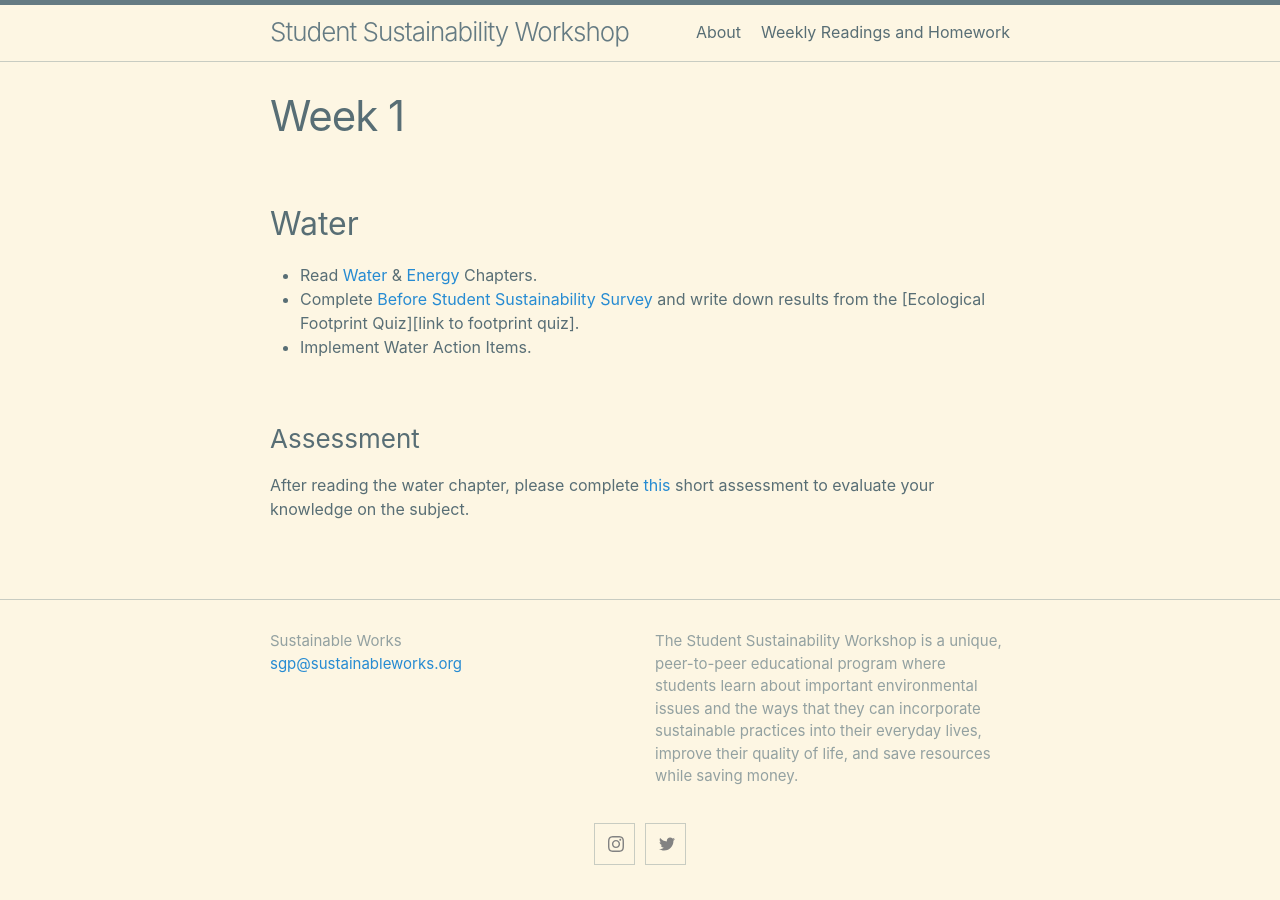
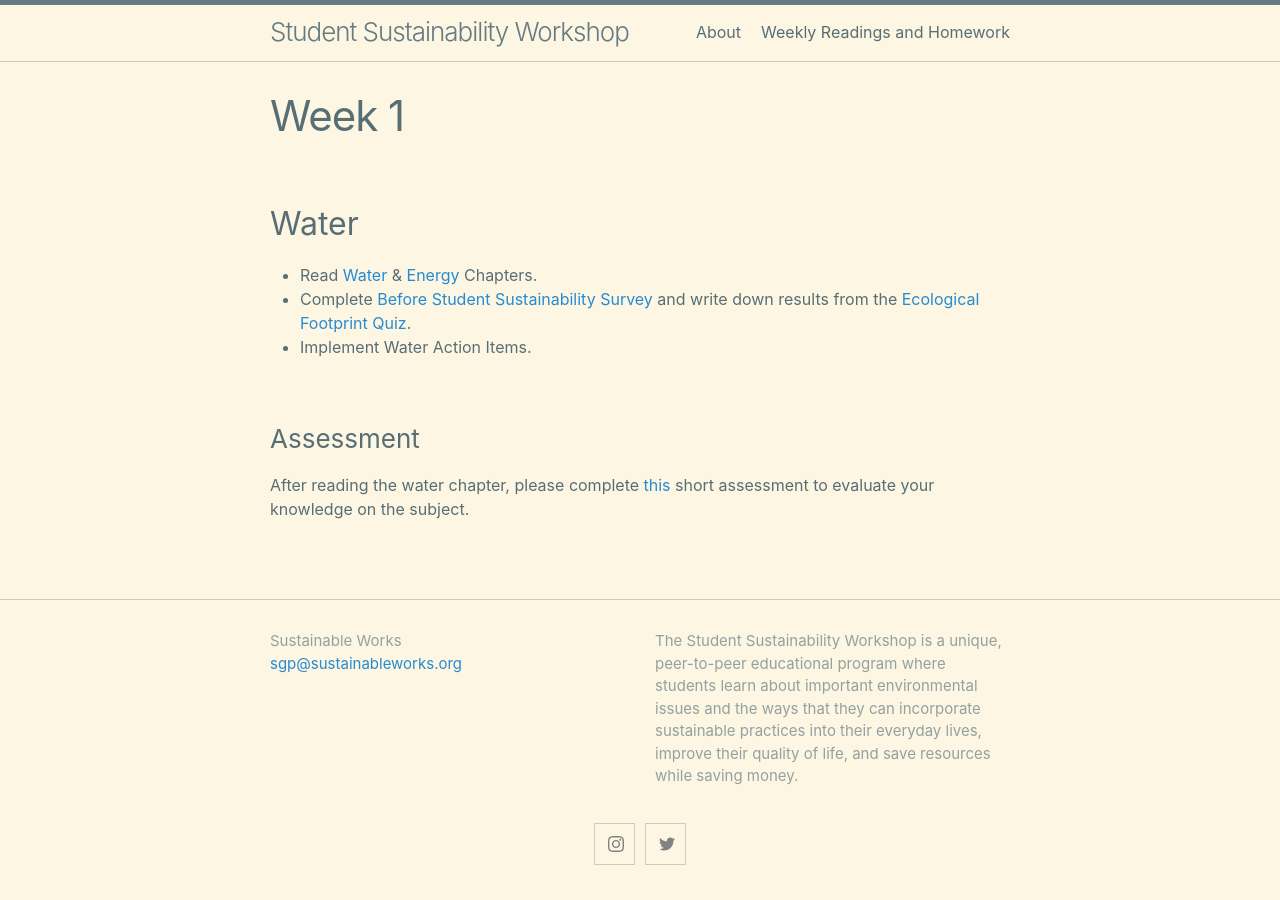
Before and after one commit to miquiztlicollective/smc-ssw, a Jekyll site: the page built from _posts/2020-03-31-week_1.md, in a window 1280 px wide. Built offline with Jekyll 4.4.1, drawn with Linux system fonts in a browser that asks for light colours; some of the changed lines change nothing that is shown.

Commit message:
Update 2020-03-31-week_1.md

```diff
--- a/_posts/2020-03-31-week_1.md
+++ b/_posts/2020-03-31-week_1.md
@@ -17,7 +17,7 @@ After reading the water chapter, please complete [this][link to water assessment
 
 
 
-[link to before survey]: https://www.google.com/url?q=http://www.footprintnetwork.org/resources/footprint-calculator/&sa=D&ust=1585544784627000&usg=AFQjCNFwgyCNUz0emwtCiUrhEHbqvdHUpw
+[link to footprint quiz]: https://www.google.com/url?q=http://www.footprintnetwork.org/resources/footprint-calculator/&sa=D&ust=1585544784627000&usg=AFQjCNFwgyCNUz0emwtCiUrhEHbqvdHUpw
 
 [link to before survey]: https://docs.google.com/forms/d/e/1FAIpQLSfR0XWczhbvq3kTQmflSCGxTlhaA4fHW0Ay0-NqdIHkOtBk3Q/viewform?usp=sf_link
 
```
